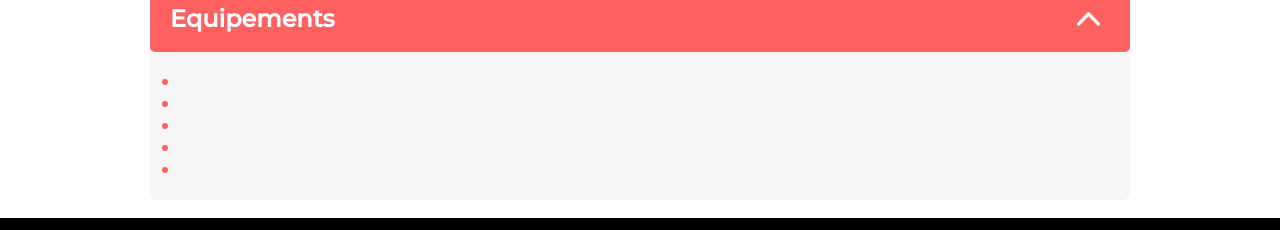
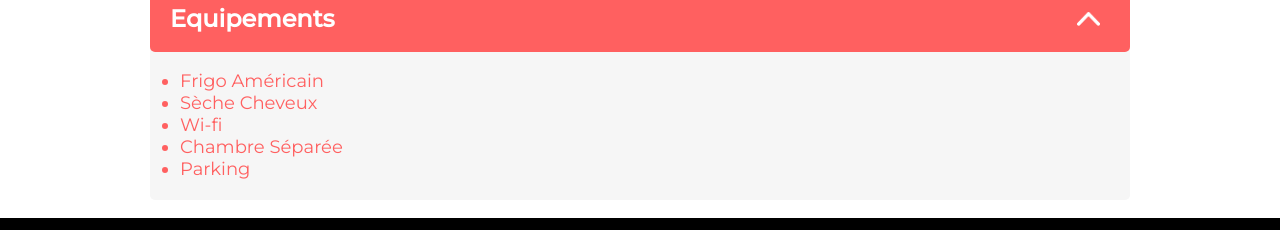
Before and after one commit to JeremyPromsy/Kasa, a React (Create React App) app: page /logement/0979876d in a window 1280 px wide. Both pictures are taken after a click on the picture 1103 px from the left and 387 px from the top of the page. Shown: the part 369-599 px from the top of the page. Built offline with nearby package versions, Linux system fonts and the light colour scheme.

Commit message:
Mise en place des equipements

```diff
--- a/src/components/collapse.jsx
+++ b/src/components/collapse.jsx
@@ -26,13 +26,12 @@ function Collapse ( { title, content, open } ) {
 function affichageValeurs (texte) {
     return (
         <ul>
-            {texte.map((valeurs) => (
-                <li key= {valeurs}>
+            {texte.map((equipment) => (
+                <li key= {equipment}> {equipment}
                 </li>
             ))}
         </ul>
     )
 }
 
-
 export default Collapse ;
```
